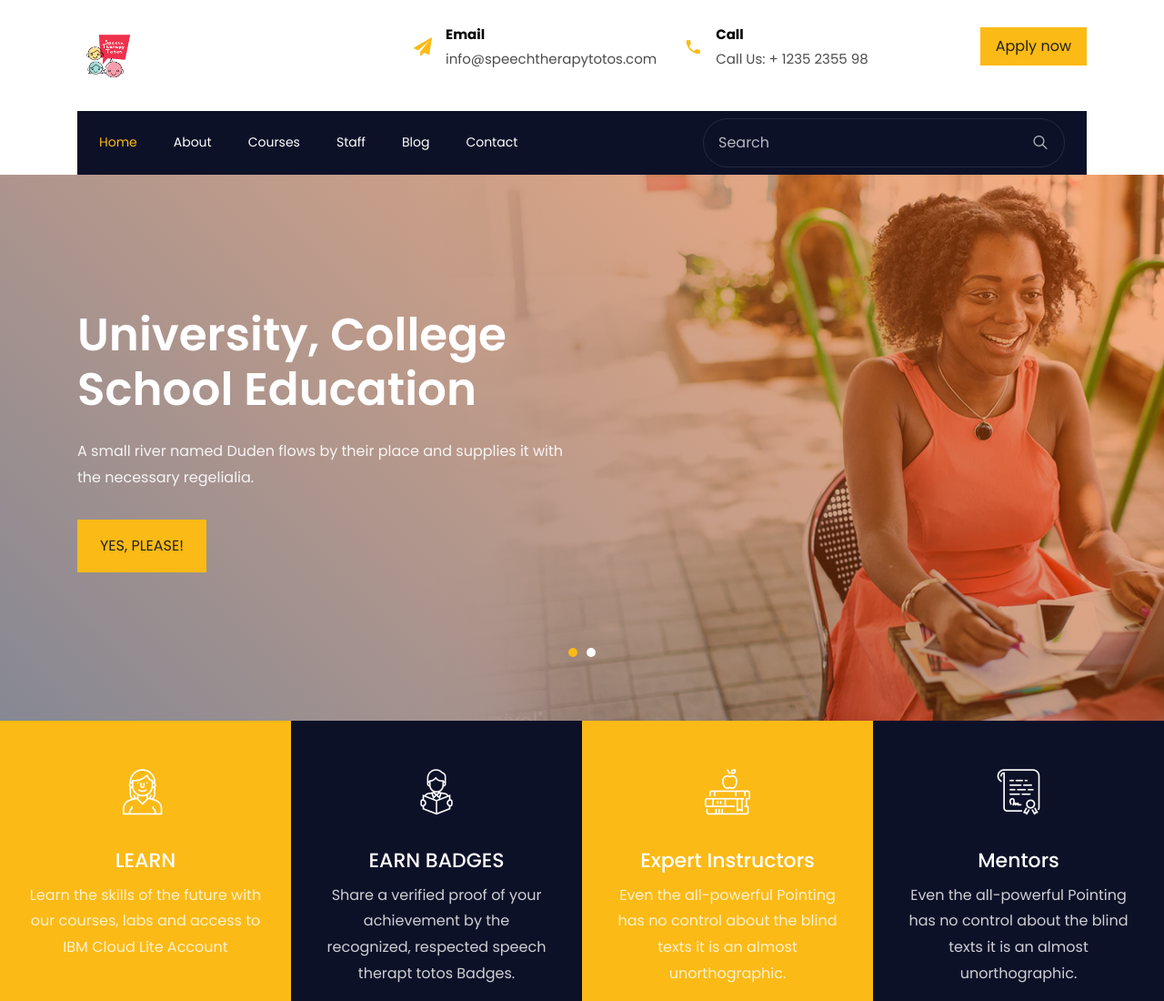
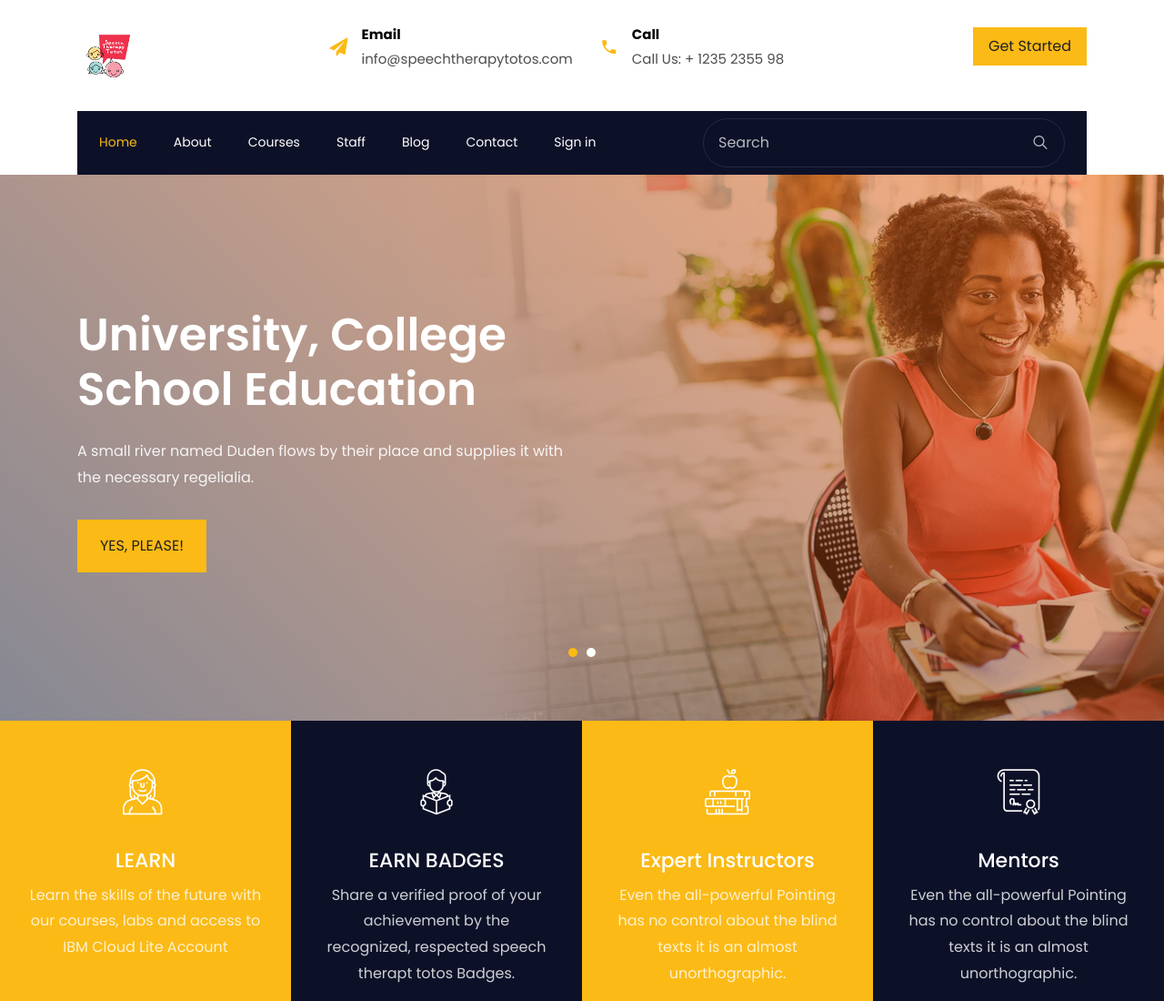
Before and after one commit to peterchege/sttos, a plain HTML site: page index.html in a window 1280 px wide. Shown: the top 1100 px of the page at 91% size. Drawn offline with Linux system fonts and the light colour scheme; some packages are replaced by stand-ins of ours; no server answers; files whose address does not match are found by name.

Commit message:
link to sign up

```diff
--- a/index.html
+++ b/index.html
@@ -26,11 +26,11 @@
 	  <div class="bg-top navbar-light">
     	<div class="container">
     		<div class="row no-gutters d-flex align-items-center align-items-stretch">
-    			<div class="col-md-4 d-flex align-items-center py-4">
+    			<div class="col-md-3 d-flex align-items-center py-4">
 					<!-- <span class="navbar-brand" href="index.html">Fox. <span>University</span></a> -->
 					<img style="width: 70px;" src="images/logo.png" alt="LOGO">
     			</div>
-	    		<div class="col-lg-8 d-block">
+	    		<div class="col-lg-9 d-block">
 		    		<div class="row d-flex">
 					    <div class="col-md d-flex topper align-items-center align-items-stretch py-md-4">
 					    	<div class="icon d-flex justify-content-center align-items-center"><span class="icon-paper-plane"></span></div>
@@ -45,11 +45,17 @@
 						    	<span>Call</span>
 						    	<span>Call Us: + 1235 2355 98</span>
 						    </div>
-					    </div>
+						</div>
+						<!-- <div class="col-md d-flex topper align-items-center align-items-stretch py-md-4">
+							<div class="icon d-flex justify-content-center align-items-center"></div>
+							<div class="text">
+								<span>Sign in</span>
+							</div>
+						</div> -->
 					    <div class="col-md topper d-flex align-items-center justify-content-end">
 					    	<p class="mb-0">
 					    		<a href="#" class="btn py-2 px-3 btn-primary d-flex align-items-center justify-content-center">
-					    			<span>Apply now</span>
+					    			<span>Get Started </span>
 					    		</a>
 					    	</p>
 					    </div>
@@ -76,7 +82,8 @@
 	        	<li class="nav-item"><a href="courses.html" class="nav-link">Courses</a></li>
 	        	<li class="nav-item"><a href="teacher.html" class="nav-link">Staff</a></li>
 	        	<li class="nav-item"><a href="blog.html" class="nav-link">Blog</a></li>
-	          <li class="nav-item"><a href="contact.html" class="nav-link">Contact</a></li>
+			  <li class="nav-item"><a href="contact.html" class="nav-link">Contact</a></li>
+			  <li class="nav-item"><a href="contact.html" class="nav-link">Sign in</a></li>
 	        </ul>
 	      </div>
 	    </div>
```
